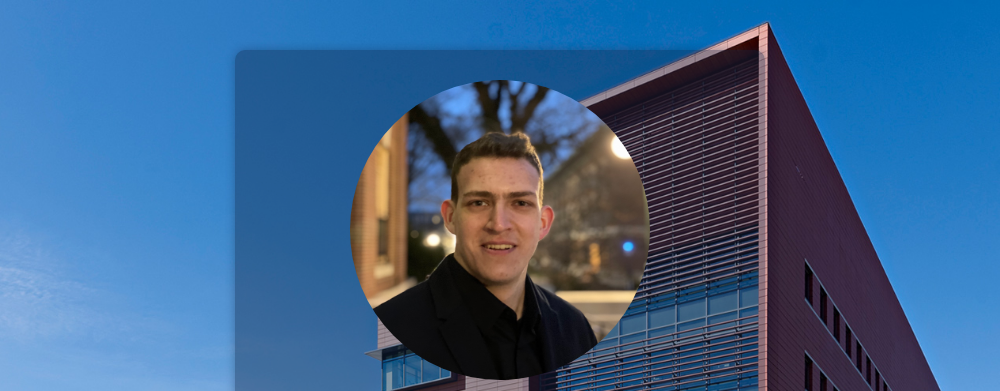
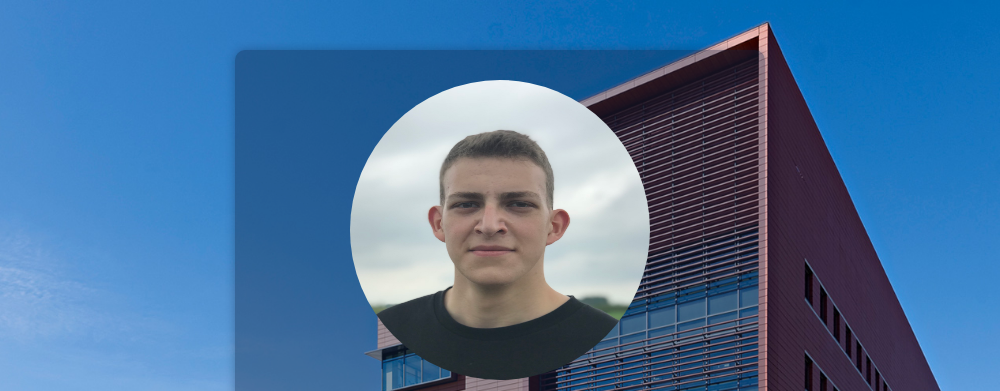
Before and after one commit to samhachem99/samhachem99.github.io, an Electron app: page index.html in a window 1000 px wide. Shown: the top 391 px of the page. Drawn offline with Linux system fonts and the light colour scheme.

Commit message:
updated card pic

```diff
--- a/index.html
+++ b/index.html
@@ -20,7 +20,7 @@
 
 <body>
     <div class="card">
-        <img src="card_pic.jpeg">
+        <img src="sam_normal.jpg">
         <h1 id="sam_label">Sam Hachem</h1>
         <h5 id="profession_label">Computer Science @ <br>University of Illinois At Urbana - Champaign</h5>
         <p id="description_label">A Graduate Student with specialization in Software Engineering, Embedded Systems, and Architecture</p>
```
Also changed, not shown: sam_normal.jpg (added), 1 other file.
